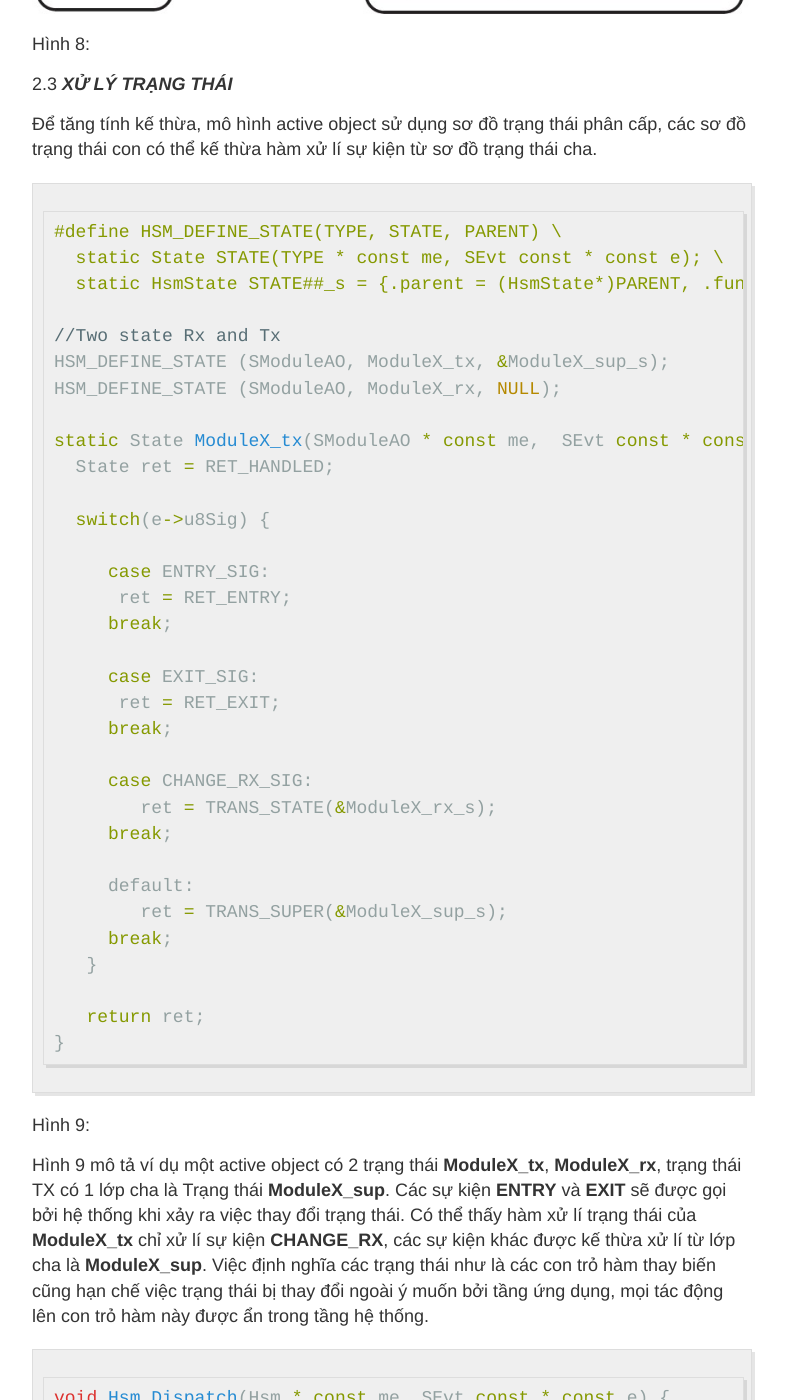
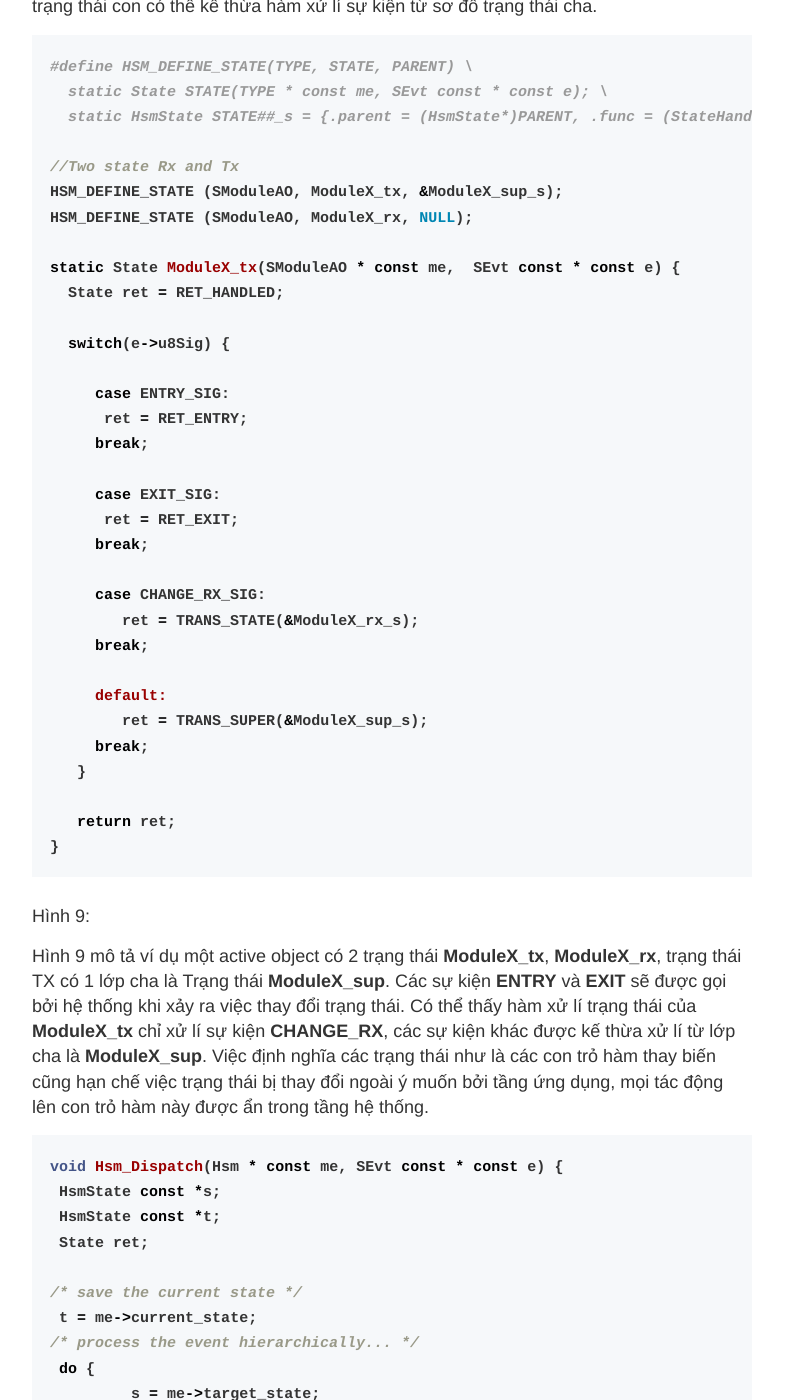
Before and after one commit to hoaln/hoaln.github.io, a Jekyll site: the page built from _posts/2017-9-1-Mô-hình-active-object-trong-thiết-kế-phần-mềm-nhúng.md, in a window 1280 px wide and 1400 px high, scrolled down 5984 px. Shown: the whole window, without its empty margins (248-1034 px from the left). Built offline with Jekyll 4.4.1, drawn with Linux system fonts in a browser that asks for light colours.

Commit message:
update css

```diff
--- a/_sass/_highlights.scss
+++ b/_sass/_highlights.scss
@@ -1,84 +1,91 @@
+highlight {
+  background-color: #ffffff;
+  padding: 5px 10px;
+  margin: 20px 0;
+}
 
-.highlight {
-  background-color: #efefef;
-  padding: 7px 7px 7px 10px;
-  border: 1px solid #ddd;
-  -moz-box-shadow: 3px 3px rgba(0,0,0,0.1);
-  -webkit-box-shadow: 3px 3px rgba(0,0,0,0.1);
-  box-shadow: 3px 3px rgba(0,0,0,0.1);
-  margin: 20px 0 20px 0;
-  overflow: scroll;
+.highlight pre {
+  /* overflow: scroll; Prefer no word wrap? Uncomment this line and comment out the 2 lines below. */
+  word-break: break-all;
+  word-wrap: break-word;
 }
+
 
 code {
   font-family:'Bitstream Vera Sans Mono','Courier', monospace;
+  font-size: 15px;
+  font-weight: bold;
 }
 
-.highlight .c { color: #586E75 } /* Comment */
-.highlight .err { color: #93A1A1 } /* Error */
-.highlight .g { color: #93A1A1 } /* Generic */
-.highlight .k { color: #859900 } /* Keyword */
-.highlight .l { color: #93A1A1 } /* Literal */
-.highlight .n { color: #93A1A1 } /* Name */
-.highlight .o { color: #859900 } /* Operator */
-.highlight .x { color: #CB4B16 } /* Other */
-.highlight .p { color: #93A1A1 } /* Punctuation */
-.highlight .cm { color: #586E75 } /* Comment.Multiline */
-.highlight .cp { color: #859900 } /* Comment.Preproc */
-.highlight .c1 { color: #586E75 } /* Comment.Single */
-.highlight .cs { color: #859900 } /* Comment.Special */
-.highlight .gd { color: #2AA198 } /* Generic.Deleted */
-.highlight .ge { color: #93A1A1; font-style: italic } /* Generic.Emph */
-.highlight .gr { color: #DC322F } /* Generic.Error */
-.highlight .gh { color: #CB4B16 } /* Generic.Heading */
-.highlight .gi { color: #859900 } /* Generic.Inserted */
-.highlight .go { color: #93A1A1 } /* Generic.Output */
-.highlight .gp { color: #93A1A1 } /* Generic.Prompt */
-.highlight .gs { color: #93A1A1; font-weight: bold } /* Generic.Strong */
-.highlight .gu { color: #CB4B16 } /* Generic.Subheading */
-.highlight .gt { color: #93A1A1 } /* Generic.Traceback */
-.highlight .kc { color: #CB4B16 } /* Keyword.Constant */
-.highlight .kd { color: #268BD2 } /* Keyword.Declaration */
-.highlight .kn { color: #859900 } /* Keyword.Namespace */
-.highlight .kp { color: #859900 } /* Keyword.Pseudo */
-.highlight .kr { color: #268BD2 } /* Keyword.Reserved */
-.highlight .kt { color: #DC322F } /* Keyword.Type */
-.highlight .ld { color: #93A1A1 } /* Literal.Date */
-.highlight .m { color: #2AA198 } /* Literal.Number */
-.highlight .s { color: #2AA198 } /* Literal.String */
-.highlight .na { color: #93A1A1 } /* Name.Attribute */
-.highlight .nb { color: #B58900 } /* Name.Builtin */
-.highlight .nc { color: #268BD2 } /* Name.Class */
-.highlight .no { color: #CB4B16 } /* Name.Constant */
-.highlight .nd { color: #268BD2 } /* Name.Decorator */
-.highlight .ni { color: #CB4B16 } /* Name.Entity */
-.highlight .ne { color: #CB4B16 } /* Name.Exception */
-.highlight .nf { color: #268BD2 } /* Name.Function */
-.highlight .nl { color: #93A1A1 } /* Name.Label */
-.highlight .nn { color: #93A1A1 } /* Name.Namespace */
-.highlight .nx { color: #555 } /* Name.Other */
-.highlight .py { color: #93A1A1 } /* Name.Property */
-.highlight .nt { color: #268BD2 } /* Name.Tag */
-.highlight .nv { color: #268BD2 } /* Name.Variable */
-.highlight .ow { color: #859900 } /* Operator.Word */
-.highlight .w { color: #93A1A1 } /* Text.Whitespace */
-.highlight .mf { color: #2AA198 } /* Literal.Number.Float */
-.highlight .mh { color: #2AA198 } /* Literal.Number.Hex */
-.highlight .mi { color: #2AA198 } /* Literal.Number.Integer */
-.highlight .mo { color: #2AA198 } /* Literal.Number.Oct */
-.highlight .sb { color: #586E75 } /* Literal.String.Backtick */
-.highlight .sc { color: #2AA198 } /* Literal.String.Char */
-.highlight .sd { color: #93A1A1 } /* Literal.String.Doc */
-.highlight .s2 { color: #2AA198 } /* Literal.String.Double */
-.highlight .se { color: #CB4B16 } /* Literal.String.Escape */
-.highlight .sh { color: #93A1A1 } /* Literal.String.Heredoc */
-.highlight .si { color: #2AA198 } /* Literal.String.Interpol */
-.highlight .sx { color: #2AA198 } /* Literal.String.Other */
-.highlight .sr { color: #DC322F } /* Literal.String.Regex */
-.highlight .s1 { color: #2AA198 } /* Literal.String.Single */
-.highlight .ss { color: #2AA198 } /* Literal.String.Symbol */
-.highlight .bp { color: #268BD2 } /* Name.Builtin.Pseudo */
-.highlight .vc { color: #268BD2 } /* Name.Variable.Class */
-.highlight .vg { color: #268BD2 } /* Name.Variable.Global */
-.highlight .vi { color: #268BD2 } /* Name.Variable.Instance */
-.highlight .il { color: #2AA198 } /* Literal.Number.Integer.Long */
+.highlight {
+  background-color: #f6f8fa;
+  margin-bottom: 1.5em;
+  pre {
+    overflow-y: auto;
+    position: relative;
+    margin: 0;
+    padding: 1em;
+  }
+  .lineno { padding-right: 24px; color: lighten(#333332,50);}
+  .hll { background-color: #ffffcc }
+  .c { color: #999988; font-style: italic } /* Comment */
+  .err { color: #a61717; background-color: #e3d2d2 } /* Error */
+  .k { color: #000000; font-weight: bold } /* Keyword */
+  .o { color: #000000; font-weight: bold } /* Operator */
+  .cm { color: #999988; font-style: italic } /* Comment.Multiline */
+  .cp { color: #999999; font-weight: bold; font-style: italic } /* Comment.Preproc */
+  .c1 { color: #999988; font-style: italic } /* Comment.Single */
+  .cs { color: #999999; font-weight: bold; font-style: italic } /* Comment.Special */
+  .gd { color: #000000; background-color: #ffdddd } /* Generic.Deleted */
+  .ge { color: #000000; font-style: italic } /* Generic.Emph */
+  .gr { color: #aa0000 } /* Generic.Error */
+  .gh { color: #999999 } /* Generic.Heading */
+  .gi { color: #000000; background-color: #ddffdd } /* Generic.Inserted */
+  .go { color: #888888 } /* Generic.Output */
+  .gp { color: #555555 } /* Generic.Prompt */
+  .gs { font-weight: bold } /* Generic.Strong */
+  .gu { color: #aaaaaa } /* Generic.Subheading */
+  .gt { color: #aa0000 } /* Generic.Traceback */
+  .kc { color: #000000; font-weight: bold } /* Keyword.Constant */
+  .kd { color: #000000; font-weight: bold } /* Keyword.Declaration */
+  .kn { color: #000000; font-weight: bold } /* Keyword.Namespace */
+  .kp { color: #000000; font-weight: bold } /* Keyword.Pseudo */
+  .kr { color: #000000; font-weight: bold } /* Keyword.Reserved */
+  .kt { color: #445588; font-weight: bold } /* Keyword.Type */
+  .m { color: #009999 } /* Literal.Number */
+  .s { color: #d01040 } /* Literal.String */
+  .na { color: #008080 } /* Name.Attribute */
+  .nb { color: #0086B3 } /* Name.Builtin */
+  .nc { color: #445588; font-weight: bold } /* Name.Class */
+  .no { color: #008080 } /* Name.Constant */
+  .nd { color: #3c5d5d; font-weight: bold } /* Name.Decorator */
+  .ni { color: #800080 } /* Name.Entity */
+  .ne { color: #990000; font-weight: bold } /* Name.Exception */
+  .nf { color: #990000; font-weight: bold } /* Name.Function */
+  .nl { color: #990000; font-weight: bold } /* Name.Label */
+  .nn { color: #555555 } /* Name.Namespace */
+  .nt { color: #000080 } /* Name.Tag */
+  .nv { color: #008080 } /* Name.Variable */
+  .ow { color: #000000; font-weight: bold } /* Operator.Word */
+  .w { color: #bbbbbb } /* Text.Whitespace */
+  .mf { color: #009999 } /* Literal.Number.Float */
+  .mh { color: #009999 } /* Literal.Number.Hex */
+  .mi { color: #009999 } /* Literal.Number.Integer */
+  .mo { color: #009999 } /* Literal.Number.Oct */
+  .sb { color: #d01040 } /* Literal.String.Backtick */
+  .sc { color: #d01040 } /* Literal.String.Char */
+  .sd { color: #d01040 } /* Literal.String.Doc */
+  .s2 { color: #d01040 } /* Literal.String.Double */
+  .se { color: #d01040 } /* Literal.String.Escape */
+  .sh { color: #d01040 } /* Literal.String.Heredoc */
+  .si { color: #d01040 } /* Literal.String.Interpol */
+  .sx { color: #d01040 } /* Literal.String.Other */
+  .sr { color: #009926 } /* Literal.String.Regex */
+  .s1 { color: #d01040 } /* Literal.String.Single */
+  .ss { color: #990073 } /* Literal.String.Symbol */
+  .bp { color: #999999 } /* Name.Builtin.Pseudo */
+  .vc { color: #008080 } /* Name.Variable.Class */
+  .vg { color: #008080 } /* Name.Variable.Global */
+  .vi { color: #008080 } /* Name.Variable.Instance */
+  .il { color: #009999 } /* Literal.Number.Integer.Long */
+}
```
